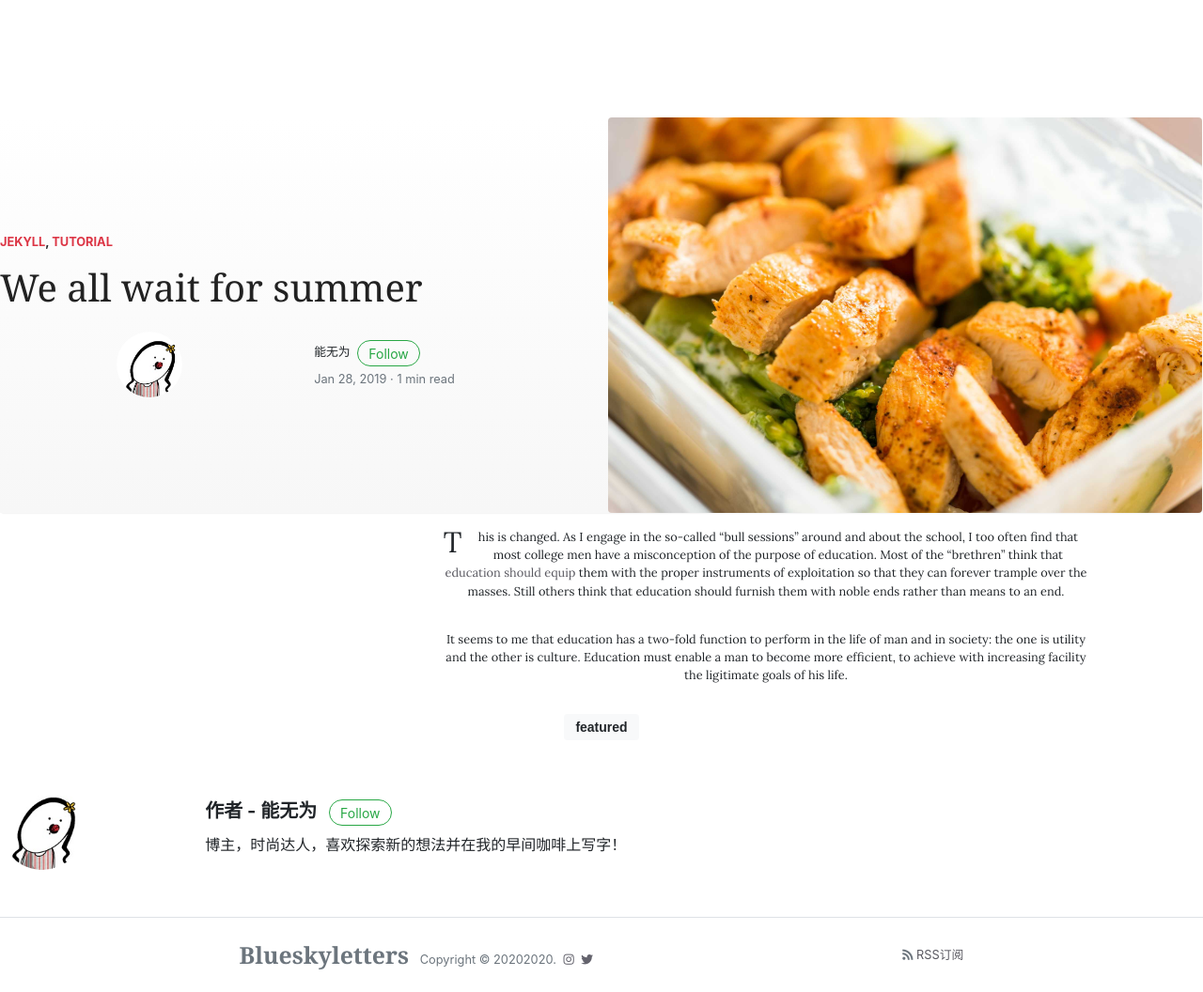
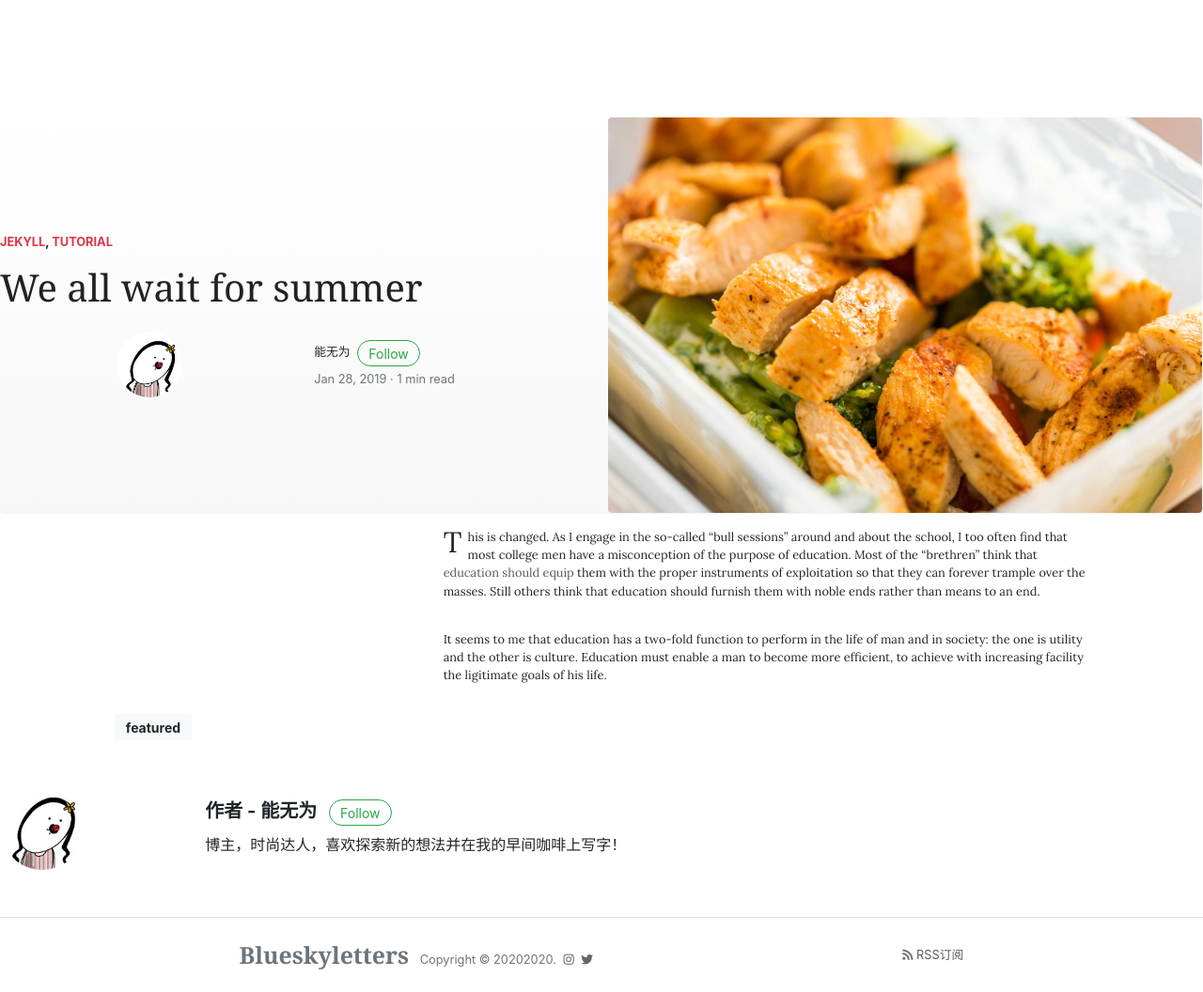
Before and after one commit to nengwuzhi/nengwuzhi.github.iom, a Jekyll site: the page built from _posts/2019-01-28-we-all-wait-for-summer.md, in a window 1280 px wide. Shown: the whole page at 94% size. Built offline with Jekyll 4.4.1, drawn with Linux system fonts in a browser that asks for light colours; nearby versions of some CDN libraries; comment, search, counter and statistics services are not loaded.

Commit message:
Update post.html

```diff
--- a/_layouts/post.html
+++ b/_layouts/post.html
@@ -45,7 +45,6 @@
             <!-- Article -->
 		<div class="main" role="main">
 			<div class="col-md-10">
-		<div class="sticky-top sticky-top-offset text-center">
 
 		       <article class="article-post">
 			{{ content }}
@@ -61,7 +60,7 @@
 			</div>
 </div>
 </div>
-   </div>
+
 
              <!-- Author Box -->
                 {% if page.author %}
```
